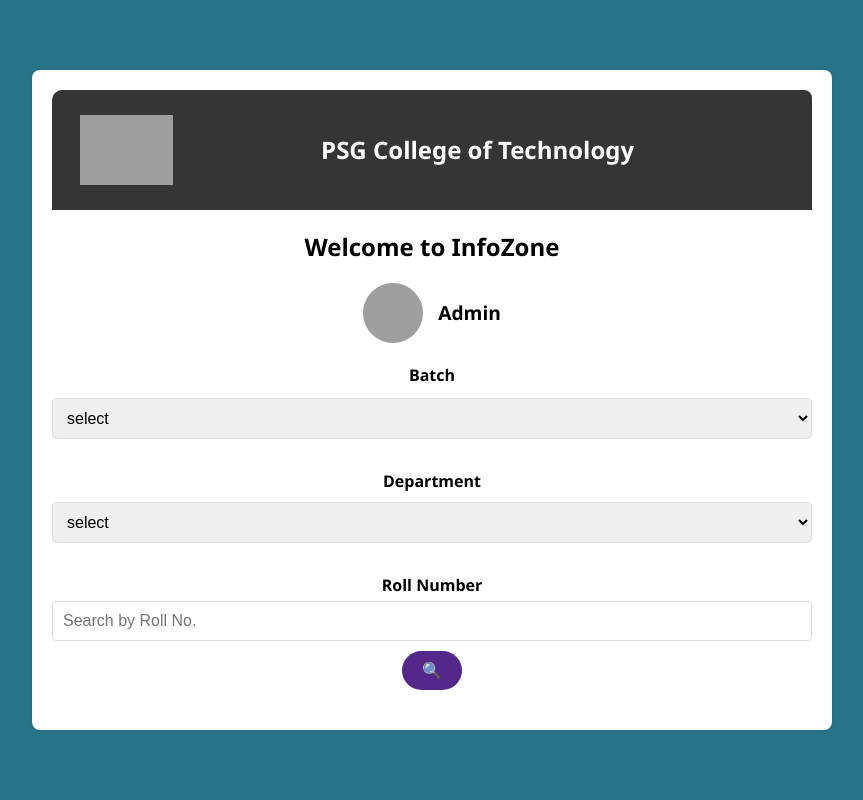
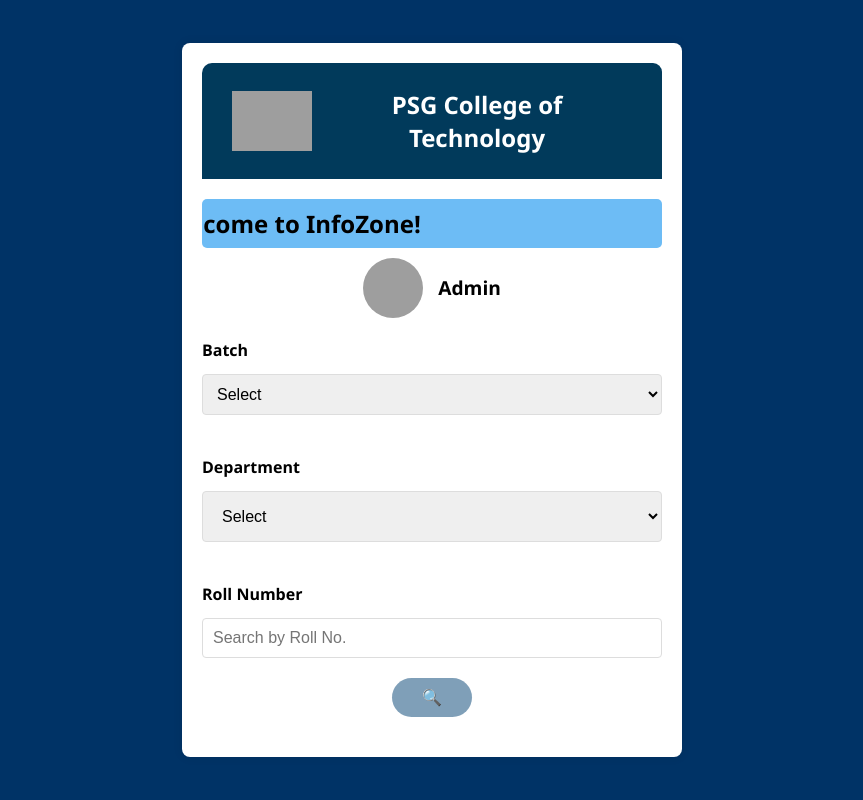
Before and after one commit to Pranav6305/spd_infozone, a Django app: page /batch/ in a window 1280 px wide. Shown: the whole page, without its empty margins (208-1071 px from the left). Run offline with Django 5.2, Linux system fonts and the light colour scheme; grey boxes are pictures that could not be loaded.

Commit message:
infozone 93%

```diff
--- a/members/templates/batch.html
+++ b/members/templates/batch.html
@@ -14,7 +14,7 @@
       }
       body {
         font-family: "Segoe UI", Tahoma, Geneva, Verdana, sans-serif;
-        background-color: #28758a;
+        background-color: #003366;
         margin: 0;
         padding: 0;
         min-height: 100vh;
@@ -25,26 +25,28 @@
 
       .container {
         width: 80%;
-        max-width: 800px;
+        max-width: 500px;
         background-color: #fff;
         border-radius: 8px;
         box-shadow: 0 0 10px rgba(0, 0, 0, 0.1);
         padding: 20px;
         text-align: center;
+        max-height: fit-content;
       }
 
       .header {
-        background-color: #353535;
+        background-color: #013a5b;
         color: #fff;
-        padding: 25px 30px; /* Increased padding for better visibility */
-        border-radius: 10px 8px 0 0;
+        padding: 25px 30px;
+        border-radius: 10px 9px 0 0;
         display: flex;
         align-items: center;
         justify-content: space-evenly;
       }
 
       .header img {
-        height: 70px;
+        height: 60px;
+        margin-right: 10px;
       }
 
       .header h1 {
@@ -52,10 +54,36 @@
         margin: 0;
       }
 
+      /* Welcome message styling (below header) */
+      .welcome-message {
+        background-color: #6dbcf5;
+        padding: 8px;
+        margin-top: 20px;
+        border-radius: 5px;
+        overflow: hidden;
+      }
+
+      .welcome-message h2 {
+        margin: 0;
+        font-size: 1.5rem;
+        white-space: nowrap;
+        animation: scrollText 10s linear infinite;
+      }
+
+      @keyframes scrollText {
+        0% {
+          transform: translateX(100%);
+        }
+        100% {
+          transform: translateX(-100%);
+        }
+      }
+
       .admin-profile {
         display: flex;
         align-items: center;
-        justify-content: center; /* Center the profile */
+        justify-content: center;
+        margin-top: 10px;
         margin-bottom: 20px;
       }
 
@@ -71,76 +99,42 @@
         font-size: 1.2rem;
       }
 
-      .search-section {
+      .section {
         margin-bottom: 20px;
+        text-align: left;
       }
 
-      .search-section h4 {
-        margin: 0 0 10px 0;
-        font-size: medium;
+      .section h4 {
+        margin-bottom: 5px;
+        font-weight: bold;
+        font-size: 16px;
+        text-align: left;
       }
 
+      /* Add margin between label and select/input */
       select,
       input[type="text"] {
         width: 100%;
         padding: 10px;
         border: 1px solid #ddd;
         border-radius: 4px;
-        margin-bottom: 10px;
-        font-size: 16px; /* Increased font size for better readability */
+        margin-top: 8px; /* Added margin-top for spacing */
+        margin-bottom: 20px;
+        font-size: 16px;
       }
 
-      button[type="submit"] {
-        background-color: #54288a;
+      /* Center the search icon button */
+      .section button[type="submit"] {
+        background-color: #7f9fb8;
         color: white;
-        padding: 10px 20px;
+        padding: 10px 30px;
         border: none;
-        border-radius: 20px;
+        border-radius: 60px;
         cursor: pointer;
         transition: background-color 0.3s ease;
-        font-size: 16px; /* Increased font size for better readability */
-      }
-
-      button[type="submit"]:hover {
-        background-color: #e9e9f0;
-      }
-
-      .section {
-        margin-bottom: 20px;
-      }
-
-      .section h4 {
-        margin-bottom: 5px;
-        font-weight: bold;
-      }
-
-      .section select {
-        width: 100%;
-        padding: 10px;
-        border: 1px solid #ddd;
-        border-radius: 4px;
-        margin-bottom: 10px;
-        font-size: 16px; /* Increased font size for better readability */
-      }
-
-      .section input[type="text"] {
-        width: 100%;
-        padding: 10px;
-        border: 1px solid #ddd;
-        border-radius: 4px;
-        margin-bottom: 10px;
-        font-size: 16px; /* Increased font size for better readability */
-      }
-
-      .section button[type="submit"] {
-        background-color: #54288a;
-        color: white;
-        padding: 10px 20px;
-        border: none;
-        border-radius: 20px;
-        cursor: pointer;
-        transition: background-color 0.3s ease;
-        font-size: 16px; /* Increased font size for better readability */
+        font-size: 16px;
+        display: block;
+        margin: 0 auto; /* Center the button */
       }
 
       .section button[type="submit"]:hover {
@@ -154,14 +148,14 @@
         <img
           src="https://encrypted-tbn0.gstatic.com/images?q=tbn:ANd9GcRd4ULH12GyTYs8Surw_jxuT_EqI85wbFjl4wId4icEydRmW5OH1My_52Zfcair8pyOTXE&usqp=CAU"
           alt="PSG College of Technology Logo"
-          style="margin-left: -150px"
+          style="height: 60px; margin-right: 10px"
         />
         <h1>PSG College of Technology</h1>
       </div>
 
-      <center>
-        <h2 style="margin-bottom: 20px">Welcome to InfoZone</h2>
-      </center>
+      <div class="welcome-message">
+        <h2>Welcome to InfoZone!</h2>
+      </div>
 
       <div class="admin-profile">
         <img
@@ -176,12 +170,8 @@
       <form method="GET" action="{% url 'student_list' %}">
         <div class="section">
           <h4>Batch</h4>
-          <select
-            id="batch"
-            name="batch"
-            style="padding: 10px; border-radius: 5px; margin-top: 7px"
-          >
-            <option value="">select</option>
+          <select id="batch" name="batch">
+            <option value="">Select</option>
             <option value="2022-2026">2022-2026</option>
             <option value="2023-2027">2023-2027</option>
             <option value="2024-2028">2024-2028</option>
@@ -191,12 +181,8 @@
 
         <div class="section">
           <h4>Department</h4>
-          <select
-            id="department"
-            name="department"
-            style="padding: 10px; border-radius: 5px; margin-top: 5px"
-          >
-            <option value="">select</option>
+          <select id="department" name="department" style="padding: 15px">
+            <option value="">Select</option>
             <option value="BE CSE">BE CSE</option>
             <option value="BTECH IT">BTECH IT</option>
             <option value="BE ECE">BE ECE</option>
```
Also changed, not shown: members/templates/Student_detail.html (+39 -47 lines), members/templates/student_list.html (+68 -16 lines).
